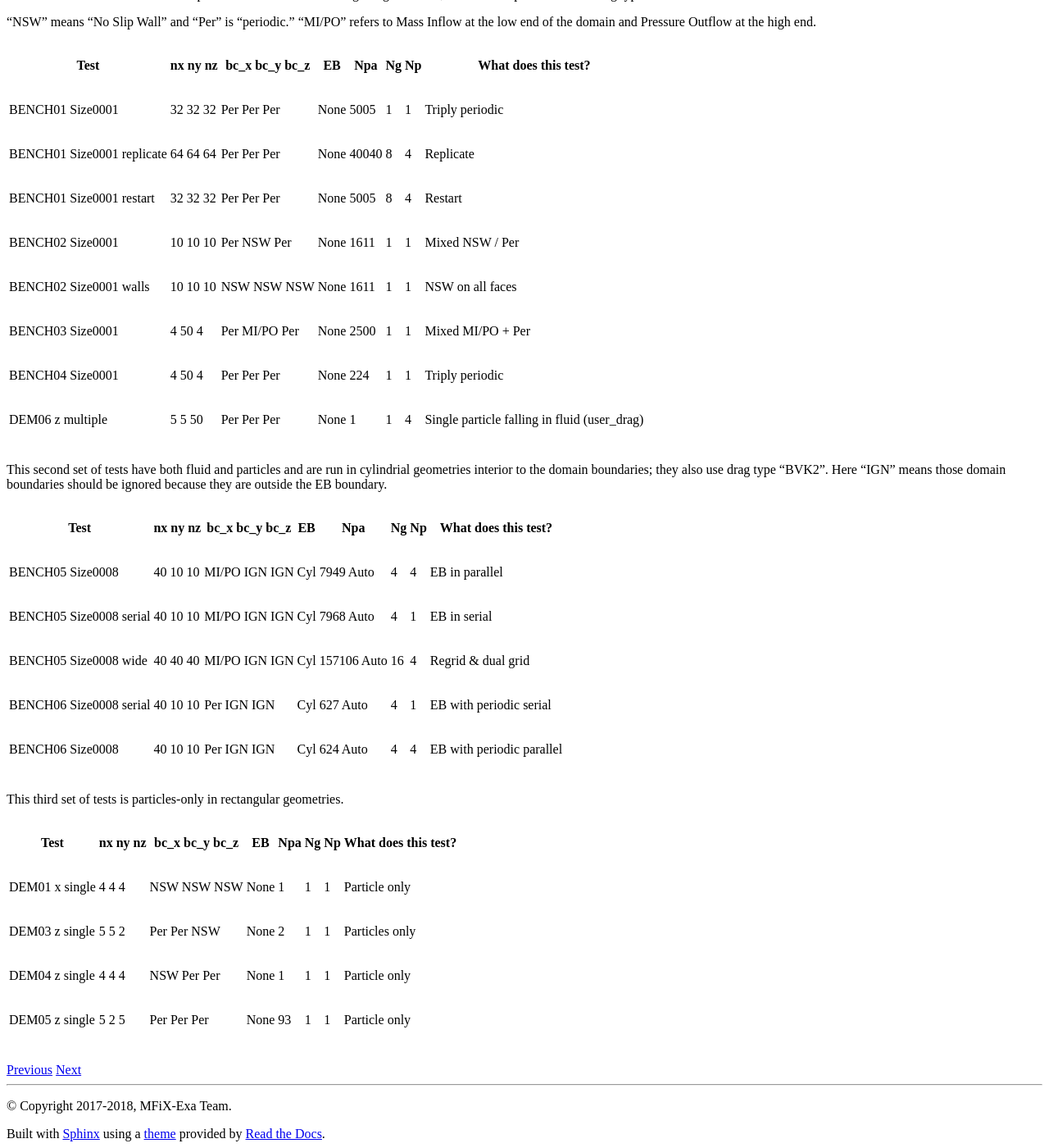
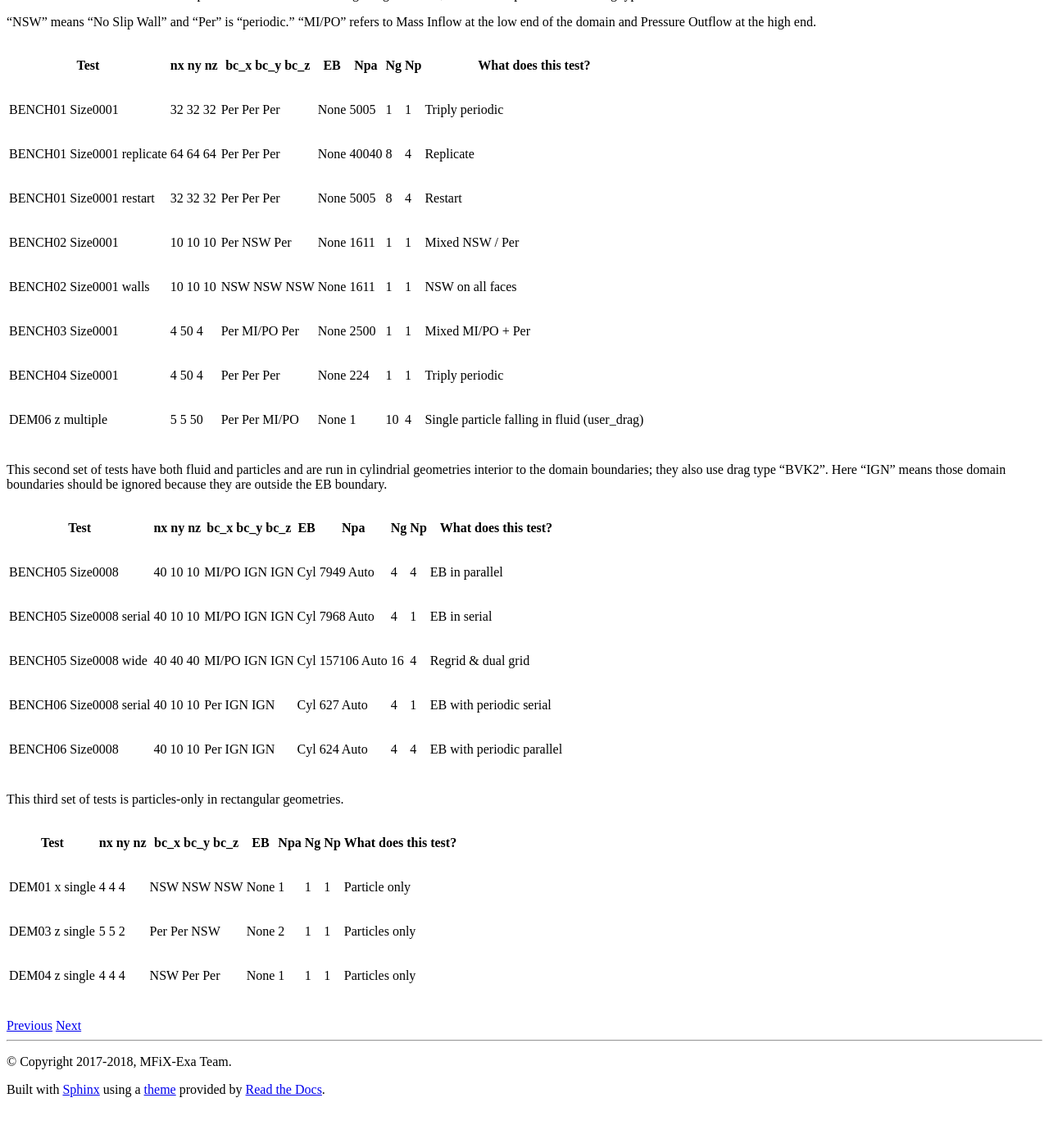
Before and after one commit to mwm126/MFIX-Exa, a Sphinx documentation site: the page built from docs/source/NightlyTests.rst, in a window 1280 px wide and 1400 px high, scrolled down 628 px. Shown: the whole window at 82% size. Built offline with Sphinx 7.4.7 and the Read the Docs theme 2.0.0, drawn with Linux system fonts in a browser that asks for light colours; pages that are not in the unit, such as notebooks, are missing from menus; after the commit the page ends 1974 px from its top, so only the background shows below that.

Commit message:
Update description of nightly regression tests

```diff
--- a/docs/source/NightlyTests.rst
+++ b/docs/source/NightlyTests.rst
@@ -53,9 +53,9 @@ all tests except DEM06 use drag type "BVK2".
 | Size0001          | 50 | Per    |      |       |    |    |                      |
 |                   | 4  | Per    |      |       |    |    |                      |
 +-------------------+----+--------+------+-------+----+----+----------------------+
-| DEM06             | 5  | Per    | None | 1     | 1  | 4  | Single particle      |
+| DEM06             | 5  | Per    | None | 1     | 10 | 4  | Single particle      |
 | z multiple        | 5  | Per    |      |       |    |    | falling in fluid     |
-|                   | 50 | Per    |      |       |    |    | (user_drag)          |
+|                   | 50 | MI/PO  |      |       |    |    | (user_drag)          |
 +-------------------+----+--------+------+-------+----+----+----------------------+
 
 This second set of tests have both fluid and particles and are run in cylindrial geometries
@@ -96,19 +96,15 @@ This third set of tests is particles-only in rectangular geometries.
 |                   | ny | bc_y  |      |        |    |    |                      |
 |                   | nz | bc_z  |      |        |    |    |                      |
 +===================+====+=======+======+========+====+====+======================+
-| DEM01             |  4 |  NSW  | None |   1    | 1  | 1  | Particle  only       |
-| x single          |  4 |  NSW  |      |        |    |    |                      |
-|                   |  4 |  NSW  |      |        |    |    |                      |
+| DEM01             | 4  | NSW   | None |   1    | 1  | 1  | Particle  only       |
+| x single          | 4  | NSW   |      |        |    |    |                      |
+|                   | 4  | NSW   |      |        |    |    |                      |
 +-------------------+----+-------+------+--------+----+----+----------------------+
-| DEM03             |  5 |  Per  | None |   2    | 1  | 1  | Particles only       |
-| z single          |  5 |  Per  |      |        |    |    |                      |
-|                   |  2 |  NSW  |      |        |    |    |                      |
+| DEM03             | 5  | Per   | None |   2    | 1  | 1  | Particles only       |
+| z single          | 5  | Per   |      |        |    |    |                      |
+|                   | 2  | NSW   |      |        |    |    |                      |
 +-------------------+----+-------+------+--------+----+----+----------------------+
-| DEM04             |  4 |  NSW  | None |   1    | 1  | 1  | Particle  only       |
-| z single          |  4 |  Per  |      |        |    |    |                      |
-|                   |  4 |  Per  |      |        |    |    |                      |
+| DEM04             | 4  | NSW   | None |   1    | 1  | 1  | Particles only       |
+| z single          | 4  | Per   |      |        |    |    |                      |
+|                   | 4  | Per   |      |        |    |    |                      |
 +-------------------+----+-------+------+--------+----+----+----------------------+
-| DEM05             |  5 |  Per  | None |   93   | 1  | 1  | Particle  only       |
-| z single          |  2 |  Per  |      |        |    |    |                      |
-|                   |  5 |  Per  |      |        |    |    |                      |
-+-------------------+----+-------+------+--------+----+----+----------------------+
```
